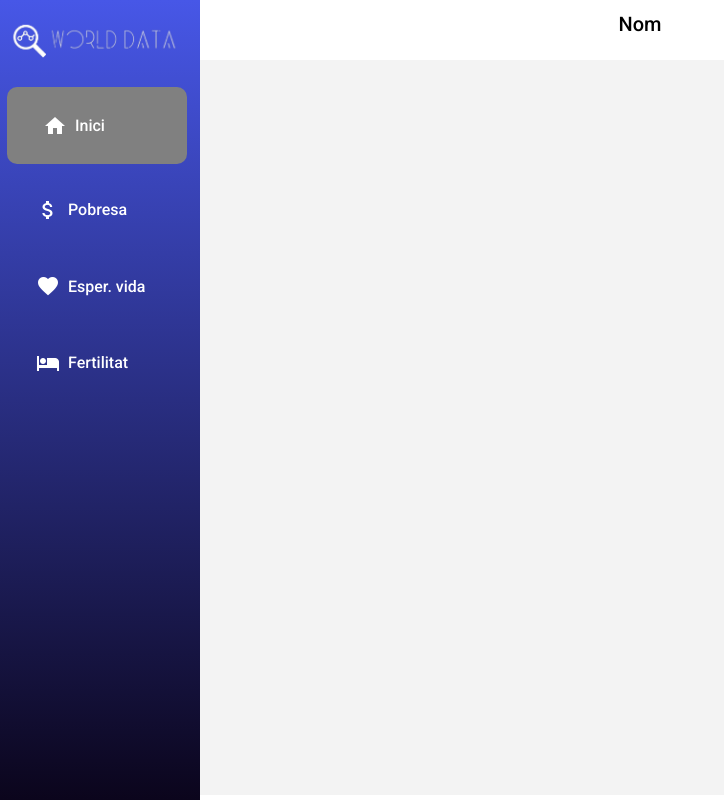
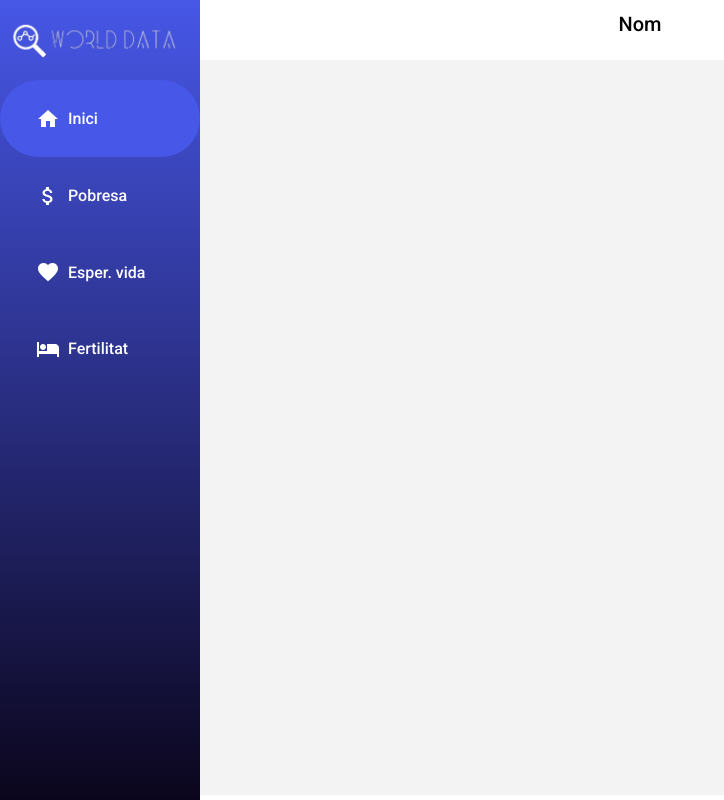
Before and after one commit to marped22daw/GP2-PobresaMundial, an Angular app in the folder GP2-PedemonteSanzTorres/: page / in a window 1280 px wide. In both pictures the pointer is over the button 100 px from the left and 118 px from the top of the page. Shown: the whole page, without its empty margins (0-724 px from the left). Built offline with nearby package versions, Linux system fonts and the light colour scheme.

Commit message:
button hover

```diff
--- a/GP2-PedemonteSanzTorres/src/app/inici.css
+++ b/GP2-PedemonteSanzTorres/src/app/inici.css
@@ -48,11 +48,9 @@ mat-sidenav-container {
 }
 
 .menu-button:hover {
-     background-color: gray;
+     background-color: #4757E7;
      transition: 1s;
-     border-radius: 10px;
-     margin: 7px;
-     width: 90%;
+     border-radius: 50px;
 }
 
 mat-icon {
```
